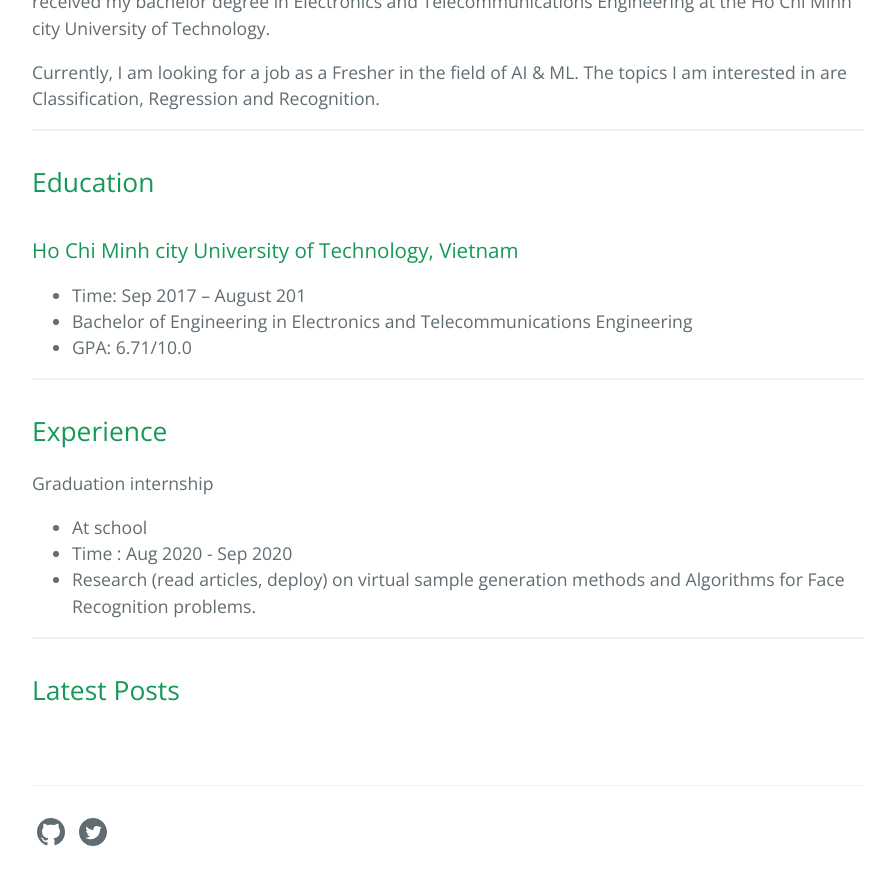
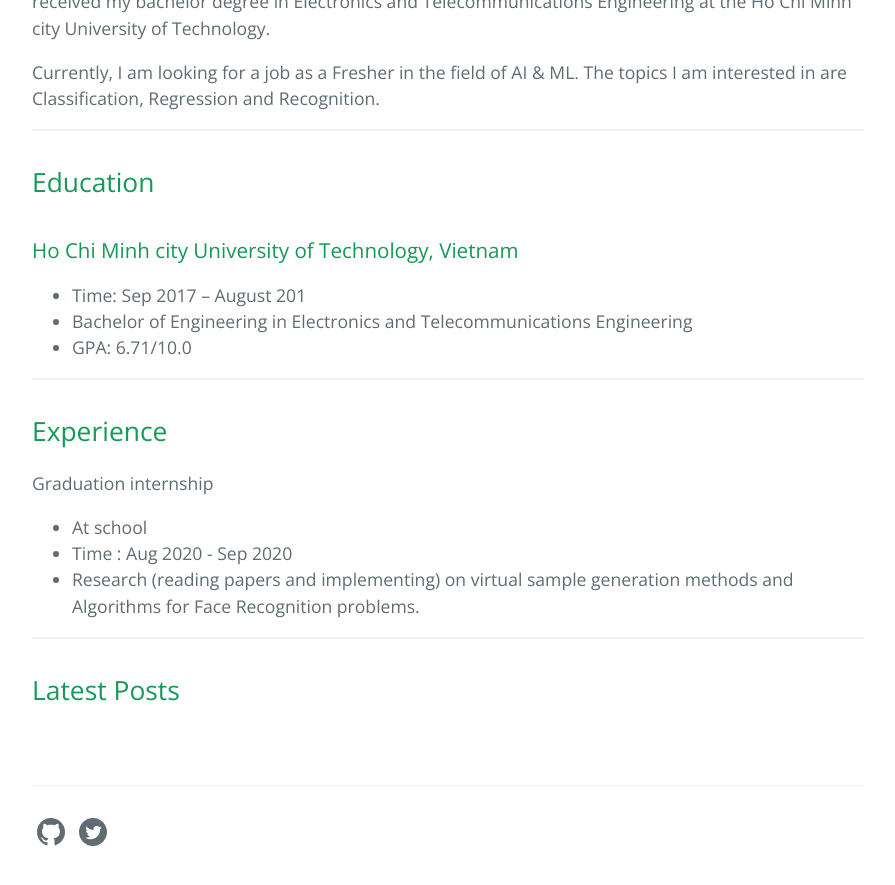
Before and after one commit to AnhPhTu/AnhPhTu.github.io, a Jekyll site: the page built from index.md, in a window 1280 px wide and 900 px high, scrolled down 670 px. Shown: the top 885 px of the window, without its empty margins (192-1087 px from the left). Built offline with Jekyll 4.4.1, drawn with Linux system fonts in a browser that asks for light colours.

Commit message:
Update index.md

```diff
--- a/index.md
+++ b/index.md
@@ -34,7 +34,7 @@ Currently, I am looking for a job as a Fresher in the field of AI & ML. The topi
 Graduation internship
   * At school
   * Time : Aug 2020 - Sep 2020
-  * Research (read articles, deploy) on virtual sample generation methods and Algorithms for Face Recognition problems.
+  * Research (reading papers and implementing) on virtual sample generation methods and Algorithms for Face Recognition problems.
 
 
 
```
